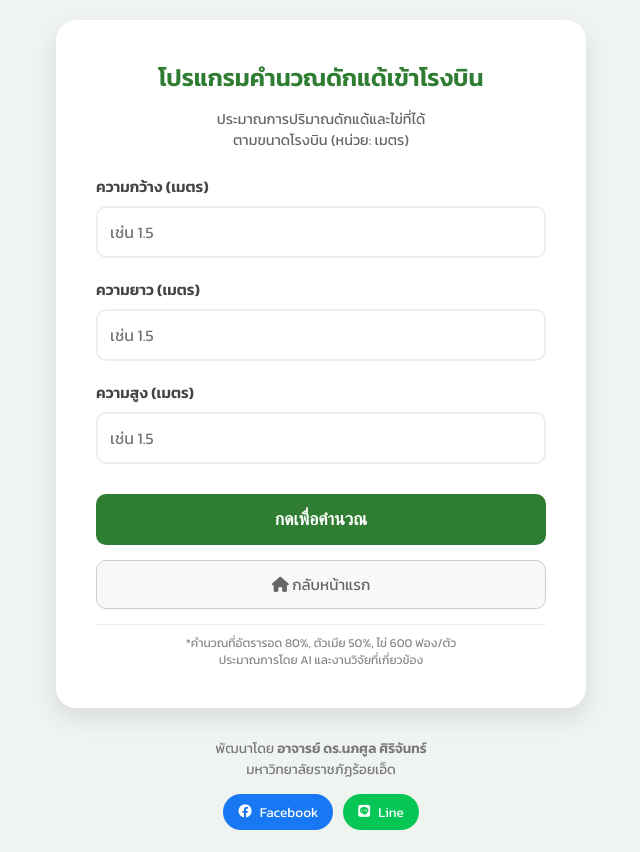
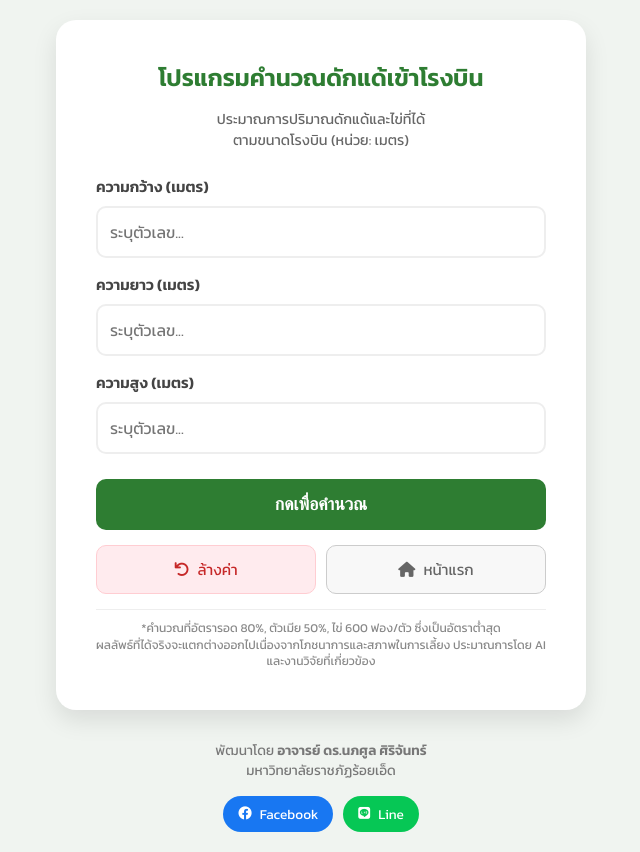
Before and after one commit to nopphasuls-ops/bsf-calc, a plain HTML site: page calc-fly.html in a window 1280 px wide. Shown: the whole page, without its empty margins (319-959 px from the left). Drawn offline with Linux system fonts and the light colour scheme.

Commit message:
Update calc-fly.html

```diff
--- a/calc-fly.html
+++ b/calc-fly.html
@@ -31,9 +31,8 @@
     p.subtitle { color: #666; text-align: center; font-size: 0.9rem; margin-bottom: 25px; line-height: 1.4; }
     label { display: block; margin-bottom: 8px; font-weight: 600; color: #444; font-size: 0.95rem; }
 
-    .input-group-custom { margin-bottom: 15px; }
     input {
-      width: 100%; padding: 12px; margin-bottom: 5px;
+      width: 100%; padding: 12px; margin-bottom: 15px;
       border: 2px solid #eee; border-radius: 10px; box-sizing: border-box;
       font-family: 'Kanit'; font-size: 1rem;
     }
@@ -45,11 +44,35 @@
     }
     button.main-btn:hover { background-color: #1b5e20; }
 
+    /* สไตล์ปุ่ม Action ด้านล่าง */
+    .action-buttons {
+      display: grid;
+      grid-template-columns: 1fr 1fr;
+      gap: 10px;
+      margin-top: 15px;
+    }
+    .reset-btn {
+      padding: 12px;
+      border: 1px solid #ffcdd2;
+      border-radius: 10px;
+      background-color: #ffebee;
+      color: #c62828;
+      cursor: pointer;
+      font-family: 'Kanit';
+      font-size: 0.95rem;
+      transition: 0.3s;
+      display: flex;
+      align-items: center;
+      justify-content: center;
+      gap: 8px;
+    }
+    .reset-btn:hover { background-color: #ef9a9a; color: white; }
+
     .home-btn {
-      display: block; width: 100%; padding: 12px; margin-top: 15px;
-      border: 1px solid #ccc; border-radius: 10px; background-color: #f8f8f8;
-      color: #666; text-align: center; text-decoration: none; font-size: 0.95rem;
-      box-sizing: border-box; transition: 0.3s;
+      display: flex; align-items: center; justify-content: center; gap: 8px;
+      width: 100%; padding: 12px; border: 1px solid #ccc; border-radius: 10px;
+      background-color: #f8f8f8; color: #666; text-align: center;
+      text-decoration: none; font-size: 0.95rem; box-sizing: border-box; transition: 0.3s;
     }
     .home-btn:hover { background-color: #eee; color: #333; }
 
@@ -82,26 +105,20 @@
   <h2>โปรแกรมคำนวณดักแด้เข้าโรงบิน</h2>
   <p class="subtitle">ประมาณการปริมาณดักแด้และไข่ที่ได้<br>ตามขนาดโรงบิน (หน่วย: เมตร)</p>
 
-  <div class="input-group-custom">
-    <label>ความกว้าง (เมตร)</label>
-    <input type="number" id="width" placeholder="เช่น 1.5" step="0.1">
-  </div>
+  <label>ความกว้าง (เมตร)</label>
+  <input type="number" id="width" placeholder="ระบุตัวเลข..." step="0.1">
 
-  <div class="input-group-custom">
-    <label>ความยาว (เมตร)</label>
-    <input type="number" id="depth" placeholder="เช่น 1.5" step="0.1">
-  </div>
+  <label>ความยาว (เมตร)</label>
+  <input type="number" id="depth" placeholder="ระบุตัวเลข..." step="0.1">
 
-  <div class="input-group-custom">
-    <label>ความสูง (เมตร)</label>
-    <input type="number" id="height" placeholder="เช่น 1.5" step="0.1">
-  </div>
+  <label>ความสูง (เมตร)</label>
+  <input type="number" id="height" placeholder="ระบุตัวเลข..." step="0.1">
 
   <button class="main-btn" onclick="calculate()">กดเพื่อคำนวณ</button>
 
   <div id="result-area">
     <div class="res-item">
-      <span class="res-label">Pre-pupa ที่ต้องใช้:</span><br>
+      <span class="res-label">Pre-pupa (หนอนดำ) หรือ Pupa (ดัแด้) ที่ต้องใช้:</span><br>
       <span id="prepupaWeight" class="res-value">0</span> <strong>กรัม</strong>
     </div>
     <div class="res-item">
@@ -114,12 +131,18 @@
     </div>
   </div>
 
-  <a href="https://nopphasuls-ops.github.io/bsf-calc/" target="_top" class="home-btn">
-    <i class="fas fa-home"></i> กลับหน้าแรก
-  </a>
+  <div class="action-buttons">
+    <button class="reset-btn" onclick="resetForm()">
+      <i class="fas fa-undo"></i> ล้างค่า
+    </button>
+    <a href="https://nopphasuls-ops.github.io/bsf-calc/" target="_top" class="home-btn">
+      <i class="fas fa-home"></i> หน้าแรก
+    </a>
+  </div>
 
   <div class="note">
-    *คำนวณที่อัตรารอด 80%, ตัวเมีย 50%, ไข่ 600 ฟอง/ตัว<br>
+    *คำนวณที่อัตรารอด 80%, ตัวเมีย 50%, ไข่ 600 ฟอง/ตัว ซึ่งเป็นอัตราต่ำสุด <br>
+    ผลลัพธ์ที่ได้จริงจะแตกต่างออกไปเนื่องจากโภชนาการและสภาพในการเลี้ยง
     ประมาณการโดย AI และงานวิจัยที่เกี่ยวข้อง
   </div>
 </div>
@@ -150,20 +173,31 @@ function calculate() {
         const volume = w * d * h;
         const targetFlies = volume * 1500;
         const totalPrepupaCount = targetFlies / 0.8;
-        const prepupaWeight = totalPrepupaCount * 0.18; // 0.18g ต่อตัว
+        const prepupaWeight = totalPrepupaCount * 0.18;
 
         const females = (totalPrepupaCount * 0.8) * 0.5;
         const totalEggsUnits = females * 600;
-        const eggWeightTotal = totalEggsUnits / 40000; // 40,000 ฟองต่อกรัม
-        const eggWeightPerDay = eggWeightTotal / 7; // เฉลี่ยช่วงเก็บเกี่ยว 7 วัน
+        const eggWeightTotal = totalEggsUnits / 40000;
+        const eggWeightPerDay = eggWeightTotal / 7;
 
-        document.getElementById('result-area').style.display = 'block';
+        const resultArea = document.getElementById('result-area');
+        resultArea.style.display = 'block';
         document.getElementById('prepupaWeight').innerText = prepupaWeight.toLocaleString(undefined, {maximumFractionDigits: 0});
         document.getElementById('eggTotal').innerText = eggWeightTotal.toLocaleString(undefined, {minimumFractionDigits: 2, maximumFractionDigits: 2});
         document.getElementById('eggPerDay').innerText = eggWeightPerDay.toLocaleString(undefined, {minimumFractionDigits: 2, maximumFractionDigits: 2});
+
+        resultArea.scrollIntoView({ behavior: 'smooth', block: 'nearest' });
     } else {
         alert("กรุณากรอกข้อมูลขนาดโรงบินให้ครบถ้วน");
     }
+}
+
+function resetForm() {
+    document.getElementById('width').value = '';
+    document.getElementById('depth').value = '';
+    document.getElementById('height').value = '';
+    document.getElementById('result-area').style.display = 'none';
+    window.scrollTo({ top: 0, behavior: 'smooth' });
 }
 </script>
 
```
